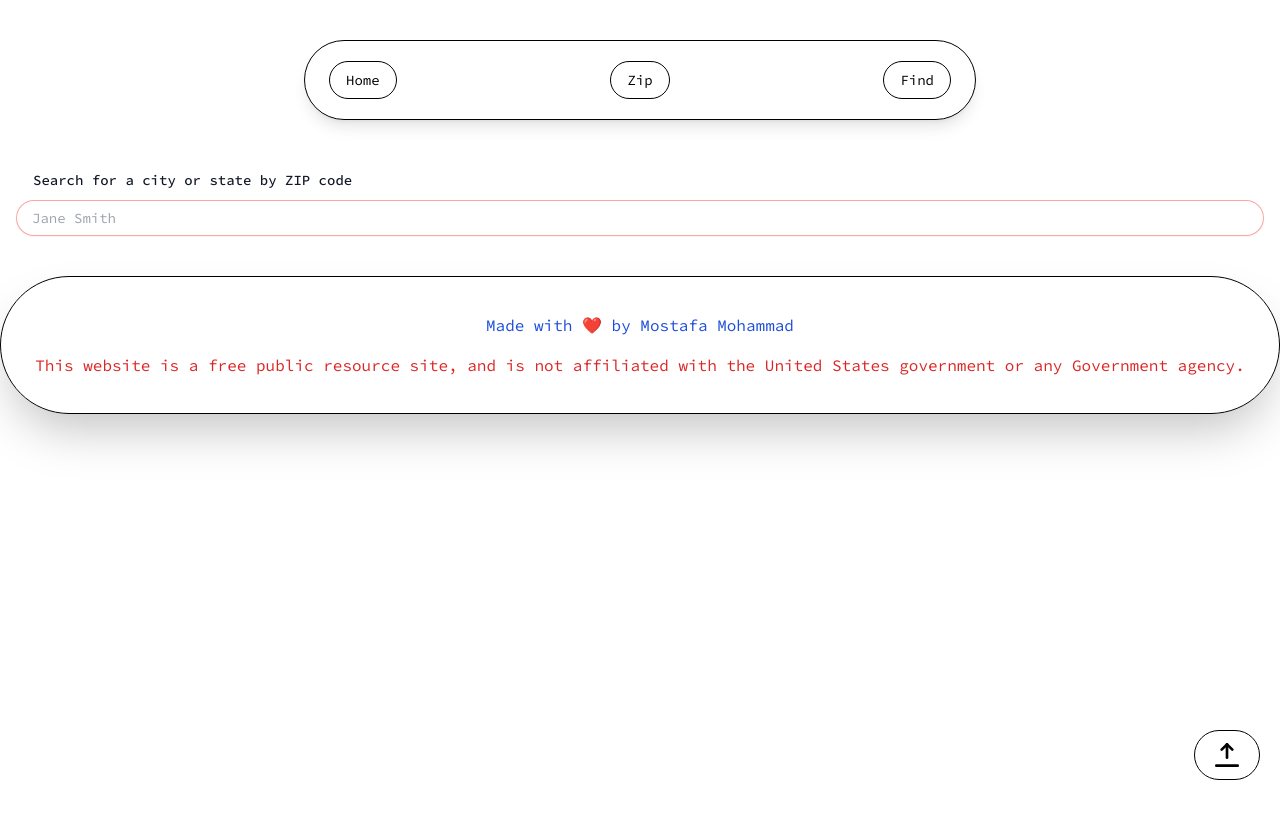
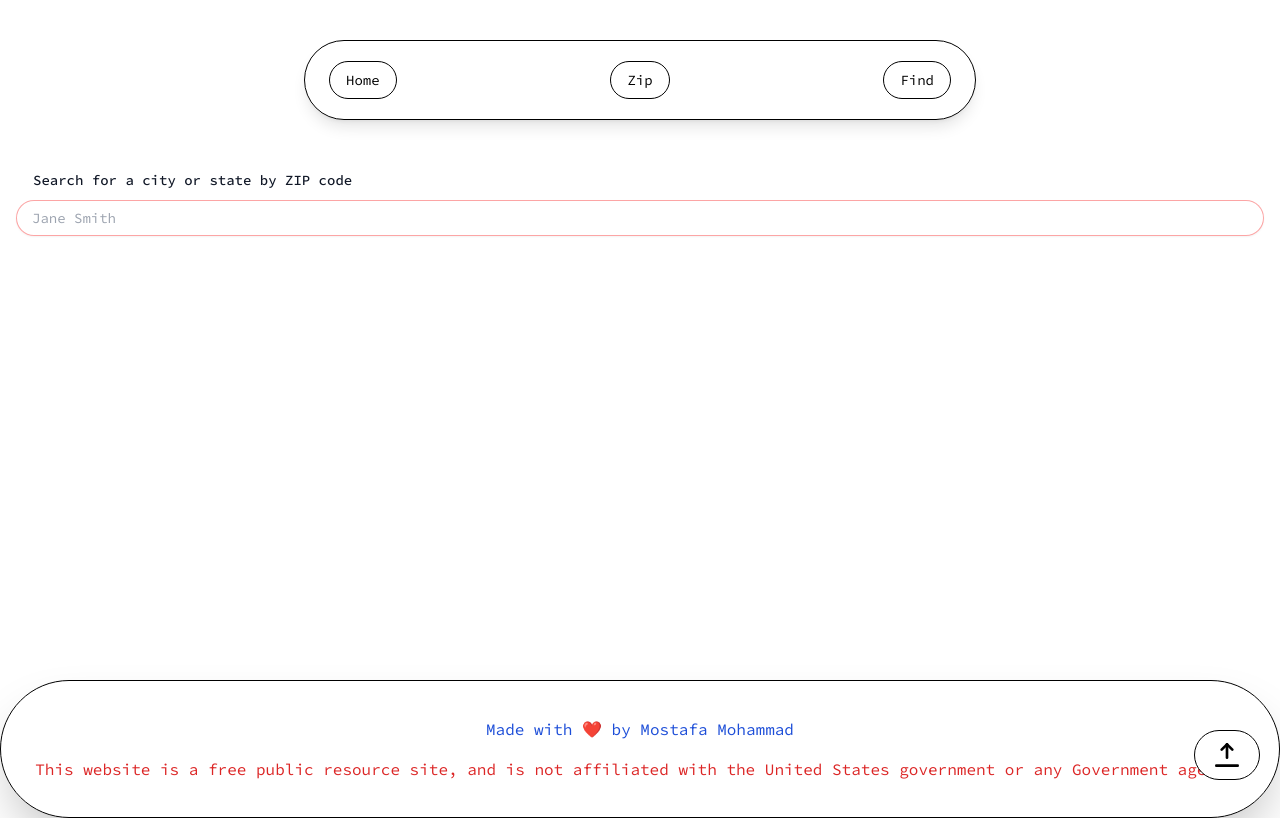
Before and after one commit to MustafaM257/states-usa, a Next.js app: page /find in a window 1280 px wide. Built offline with nearby package versions, Linux system fonts and the light colour scheme.

Commit message:
Fixed UI

```diff
--- a/app/find/page.tsx
+++ b/app/find/page.tsx
@@ -21,7 +21,10 @@ const Page = () => {
   };
 
   return (
-    <div className="space-y-10 pt-32">
+    <div
+      className="space-y-10 pt-32 "
+      style={{ minHeight: `calc(100vh - 25vh)` }}
+    >
       <div>
         <label
           htmlFor="search"
--- a/components/StateItem.tsx
+++ b/components/StateItem.tsx
@@ -20,7 +20,7 @@ const StateItem = ({
           className="rounded-md border-black max-w-xs mx-auto"
           name={state.name}
           abbreviation={state.postal_abbreviation}
-          description={"A description for each state to go here"}
+          description={""}
           header={<StateFlag abbreviation={state.postal_abbreviation} />}
         />
       </Link>
```
